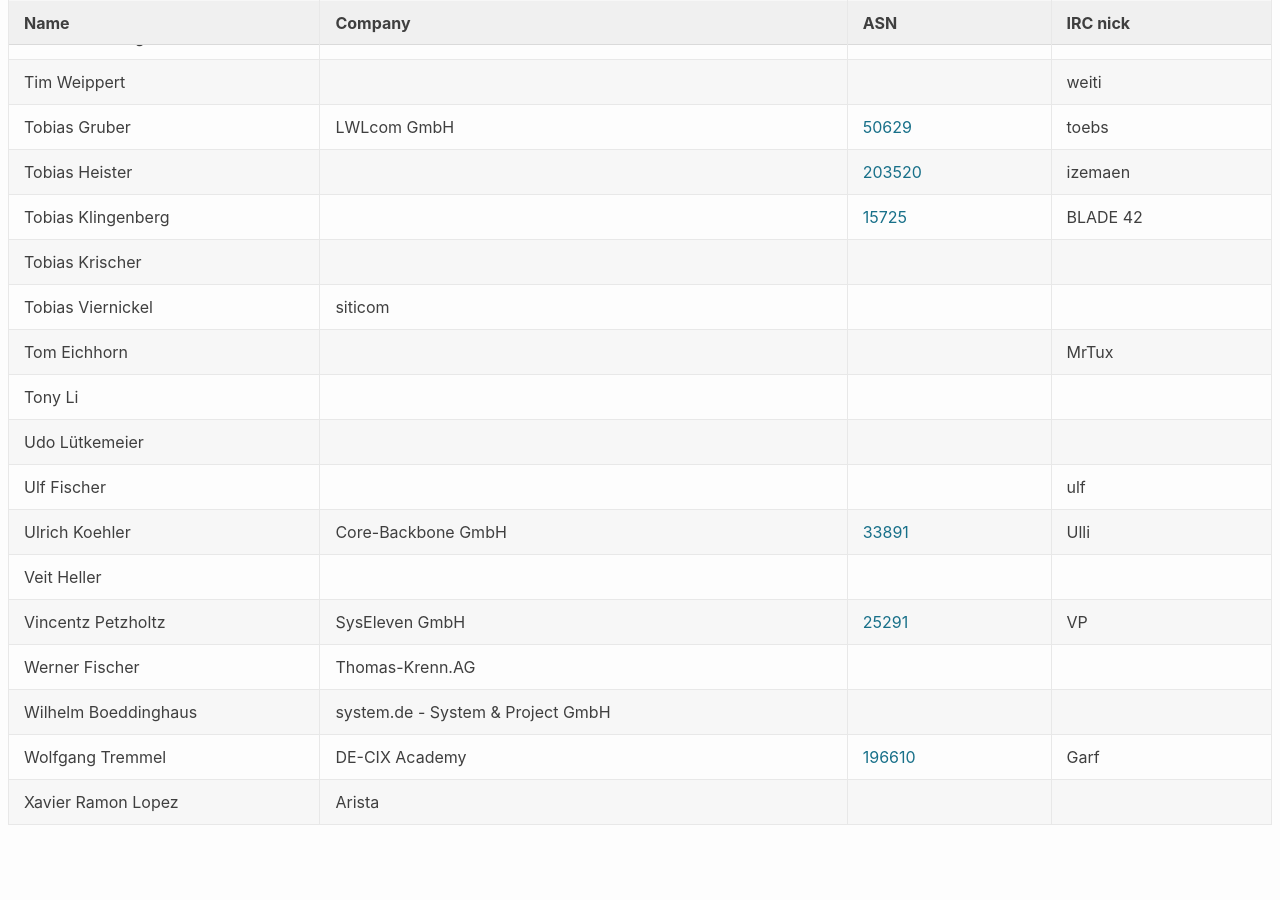
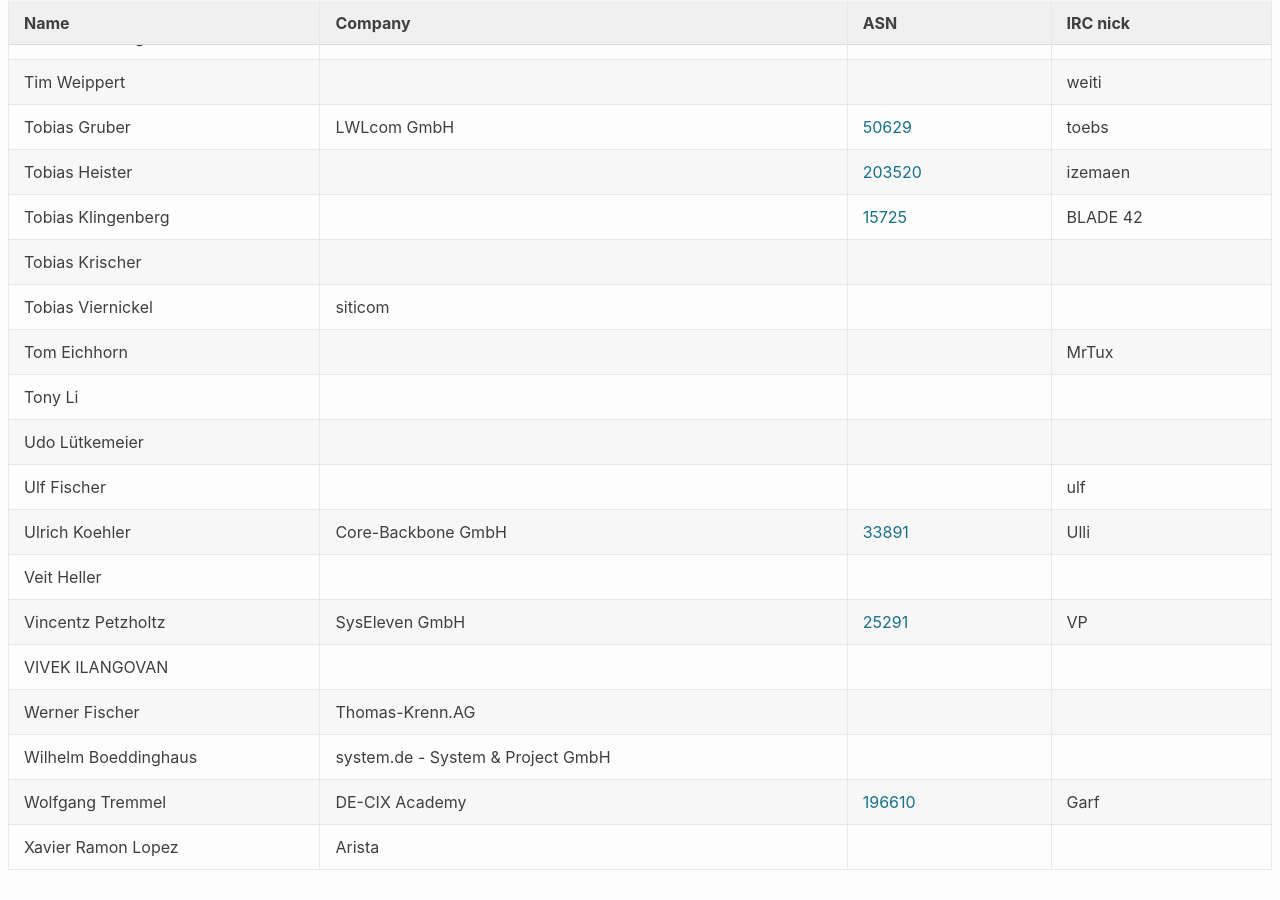
Before and after one commit to denog/pretix-attendeelist, a Jekyll site: the page built from index.markdown, in a window 1280 px wide and 900 px high, scrolled down 13677 px. Built offline with Jekyll 4.4.1, drawn with Linux system fonts in a browser that asks for light colours; before the commit the page ends 14532 px from its top, so only the background shows below that.

Commit message:
Latest data: Tue Oct 20 02:50:01 UTC 2020

```diff
--- a/_data/attendees.json
+++ b/_data/attendees.json
@@ -1800,6 +1800,12 @@
     "asn": "25291"
   },
   {
+    "name": "VIVEK ILANGOVAN",
+    "company": null,
+    "irc": null,
+    "asn": null
+  },
+  {
     "name": "Werner Fischer",
     "company": "Thomas-Krenn.AG",
     "irc": null,
```
